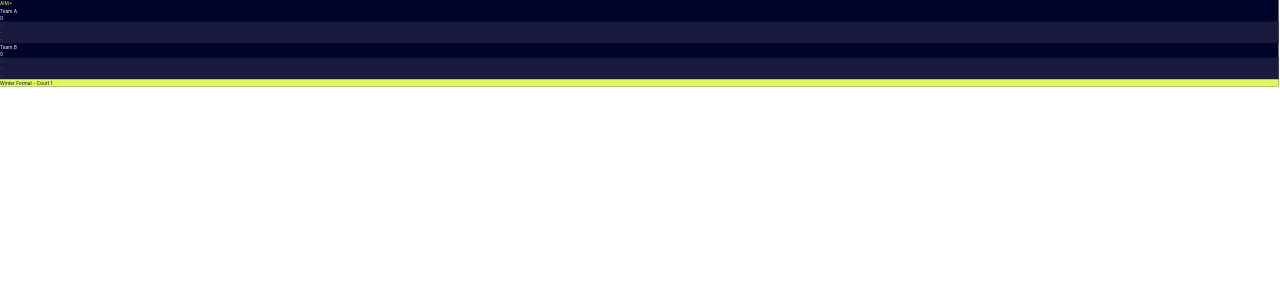
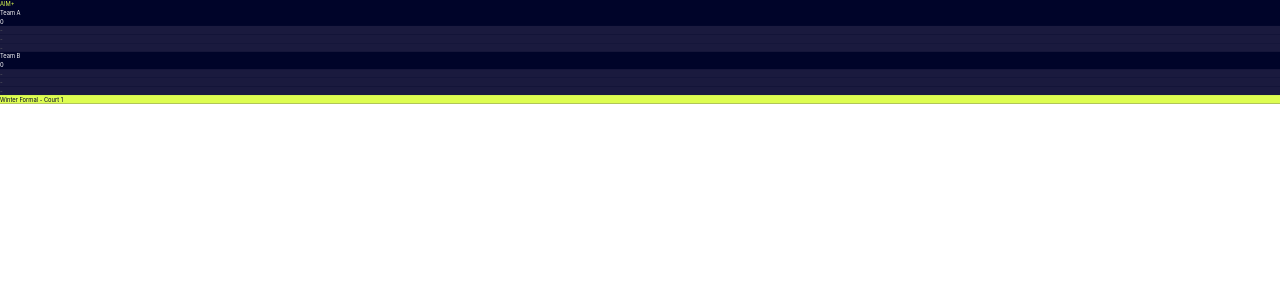
Before and after one commit to matthewwle/SV-Scoreboard-App, a React (Vite) app in the folder frontend/: page /court/1 in a window 1280 px wide. Shown: the top 300 px of the page. Built offline with nearby package versions, Linux system fonts and the light colour scheme; no server answers.

Commit message:
Make scorebug another 20% bigger (0.30 -> 0.36 scale)

```diff
--- a/frontend/src/pages/OverlayUI.tsx
+++ b/frontend/src/pages/OverlayUI.tsx
@@ -49,7 +49,7 @@ function OverlayUI() {
   }, []);
 
   return (
-    <div style={{ transform: 'scale(0.30)', transformOrigin: 'top left', width: '333vw', height: '333vh' }}>
+    <div style={{ transform: 'scale(0.36)', transformOrigin: 'top left', width: '278vw', height: '278vh' }}>
       <div className="min-h-screen flex items-start justify-start p-8" style={{ backgroundColor: 'transparent' }}>
         <div className="w-full max-w-5xl">
           {/* Compact Horizontal Scoreboard */}
```
